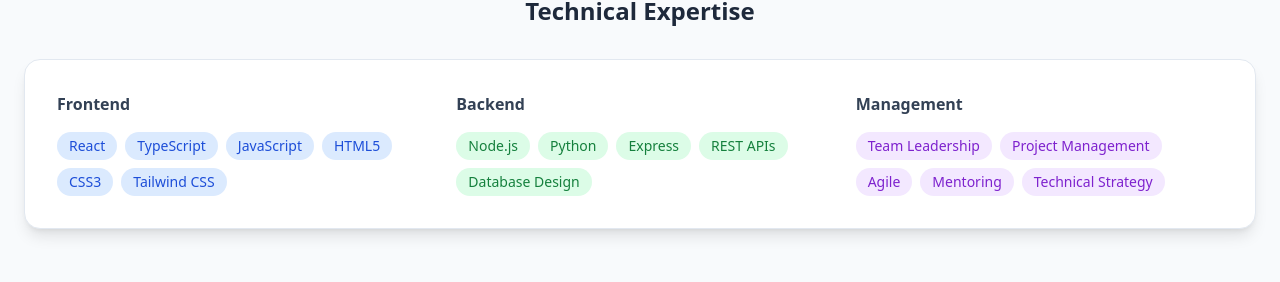
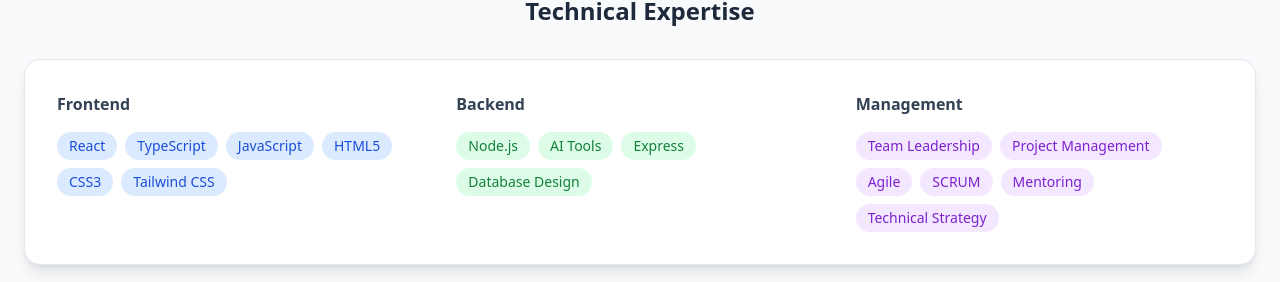
Before and after one commit to ArTox-Web/Frontend-Portfolio, a React (Vite) app: page / in a window 1280 px wide. Shown: the part 2132-2414 px from the top of the page. Built offline with nearby package versions, Linux system fonts and the light colour scheme.

Commit message:
Updated About.tsx

```diff
--- a/src/components/About.tsx
+++ b/src/components/About.tsx
@@ -198,7 +198,7 @@ const About = () => {
               <div>
                 <h4 className="font-semibold text-slate-700 mb-4">Backend</h4>
                 <div className="flex flex-wrap gap-2">
-                  {['Node.js', 'Python', 'Express', 'REST APIs', 'Database Design'].map((tech) => (
+                  {['Node.js', 'AI Tools','Express', 'Database Design'].map((tech) => (
                     <span key={tech} className="px-3 py-1 bg-green-100 text-green-700 rounded-full text-sm">
                       {tech}
                     </span>
@@ -208,7 +208,7 @@ const About = () => {
               <div>
                 <h4 className="font-semibold text-slate-700 mb-4">Management</h4>
                 <div className="flex flex-wrap gap-2">
-                  {['Team Leadership', 'Project Management', 'Agile', 'Mentoring', 'Technical Strategy'].map((skill) => (
+                  {['Team Leadership', 'Project Management', 'Agile','SCRUM', 'Mentoring', 'Technical Strategy'].map((skill) => (
                     <span key={skill} className="px-3 py-1 bg-purple-100 text-purple-700 rounded-full text-sm">
                       {skill}
                     </span>
```
